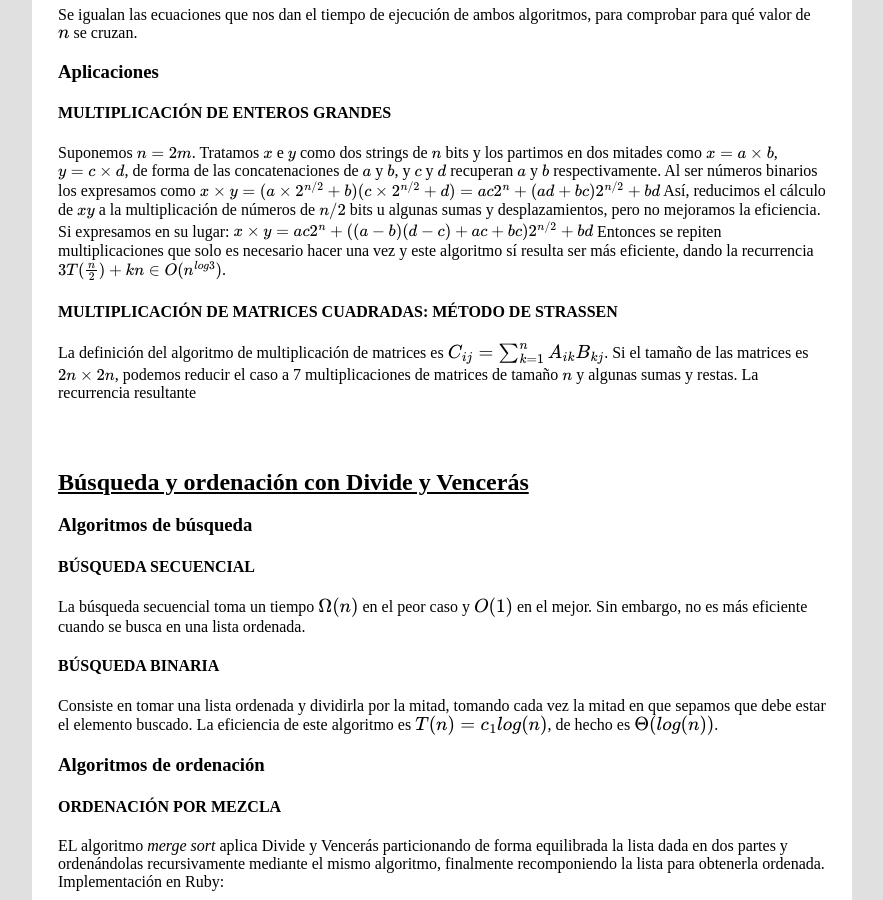
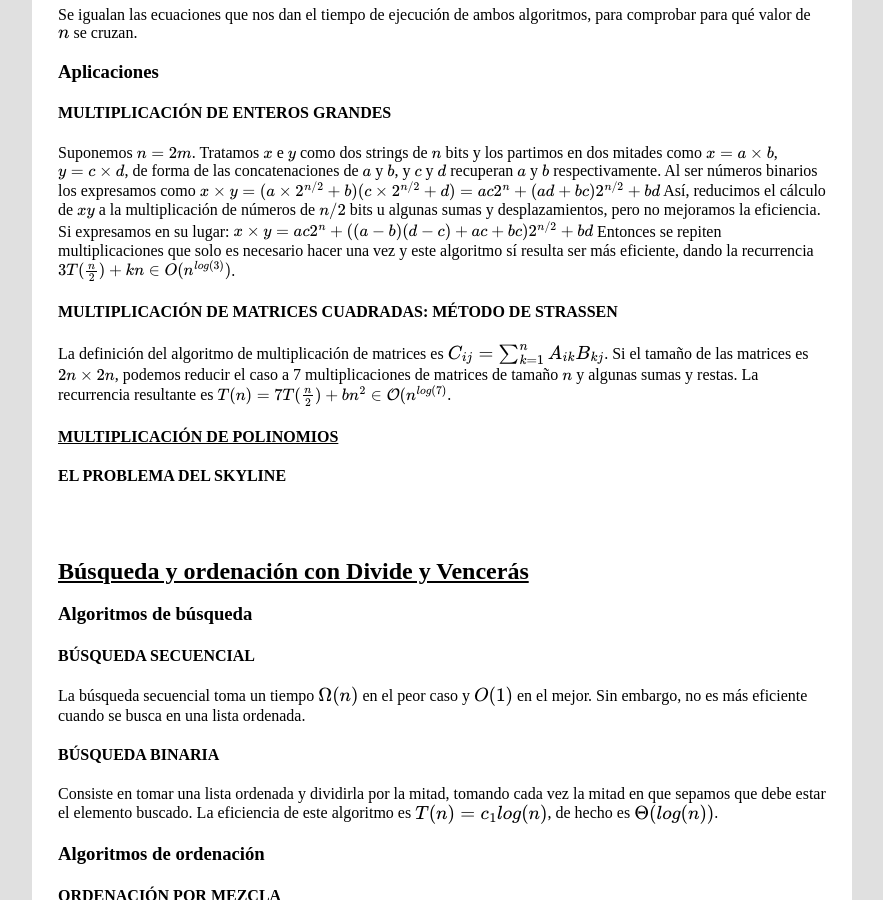
Before and after one commit to fdavidcl/algoritmia, a Jekyll site: the page built from index.html, in a window 1280 px wide and 900 px high, scrolled down 889 px. Shown: the whole window, without its empty margins (198-1081 px from the left). Built offline with Jekyll 4.4.1, drawn with Linux system fonts in a browser that asks for light colours; formulas are drawn with MathJax 3; the list of posts is cut into pages by our own code.

Commit message:
Aplicaciones III

```diff
--- a/_posts/2014-3-13-general-dv.md
+++ b/_posts/2014-3-13-general-dv.md
@@ -40,7 +40,11 @@ Suponemos $n=2m$. Tratamos $x$ e $y$ como dos strings de $n$ bits y los partimos
 $$x\times y=(a\times 2^{n/2}+b)(c\times 2^{n/2}+d)=ac2^n+(ad+bc)2^{n/2}+bd$$
 Así, reducimos el cálculo de $xy$ a la multiplicación de números de $n/2$ bits u algunas sumas y desplazamientos, pero no mejoramos la eficiencia. Si expresamos en su lugar:
 $$x\times y=ac2^n + ((a-b)(d-c)+ac+bc)2^{n/2} + bd$$
-Entonces se repiten multiplicaciones que solo es necesario hacer una vez y este algoritmo sí resulta ser más eficiente, dando la recurrencia $3T(\frac{n}{2})+kn \in O(n^{log 3})$.
+Entonces se repiten multiplicaciones que solo es necesario hacer una vez y este algoritmo sí resulta ser más eficiente, dando la recurrencia $3T(\frac{n}{2})+kn \in O(n^{log(3)})$.
 
 #### Multiplicación de matrices cuadradas: Método de Strassen
-La definición del algoritmo de multiplicación de matrices es `$C_{ij}=\sum_{k=1}^n A_{ik}B_{kj}$`. Si el tamaño de las matrices es $2n\times 2n$, podemos reducir el caso a 7 multiplicaciones de matrices de tamaño $n$ y algunas sumas y restas. La recurrencia resultante
+La definición del algoritmo de multiplicación de matrices es `$C_{ij}=\sum_{k=1}^n A_{ik}B_{kj}$`. Si el tamaño de las matrices es $2n\times 2n$, podemos reducir el caso a 7 multiplicaciones de matrices de tamaño $n$ y algunas sumas y restas. La recurrencia resultante es $T(n)=7T(\frac{n}{2})+bn^2 \in \mathcal{O}(n^{log(7)}$.
+
+#### [Multiplicación de polinomios](http://www.cse.ust.hk/~dekai/271/notes/L03/L03.pdf)
+
+#### El problema del skyline
```
